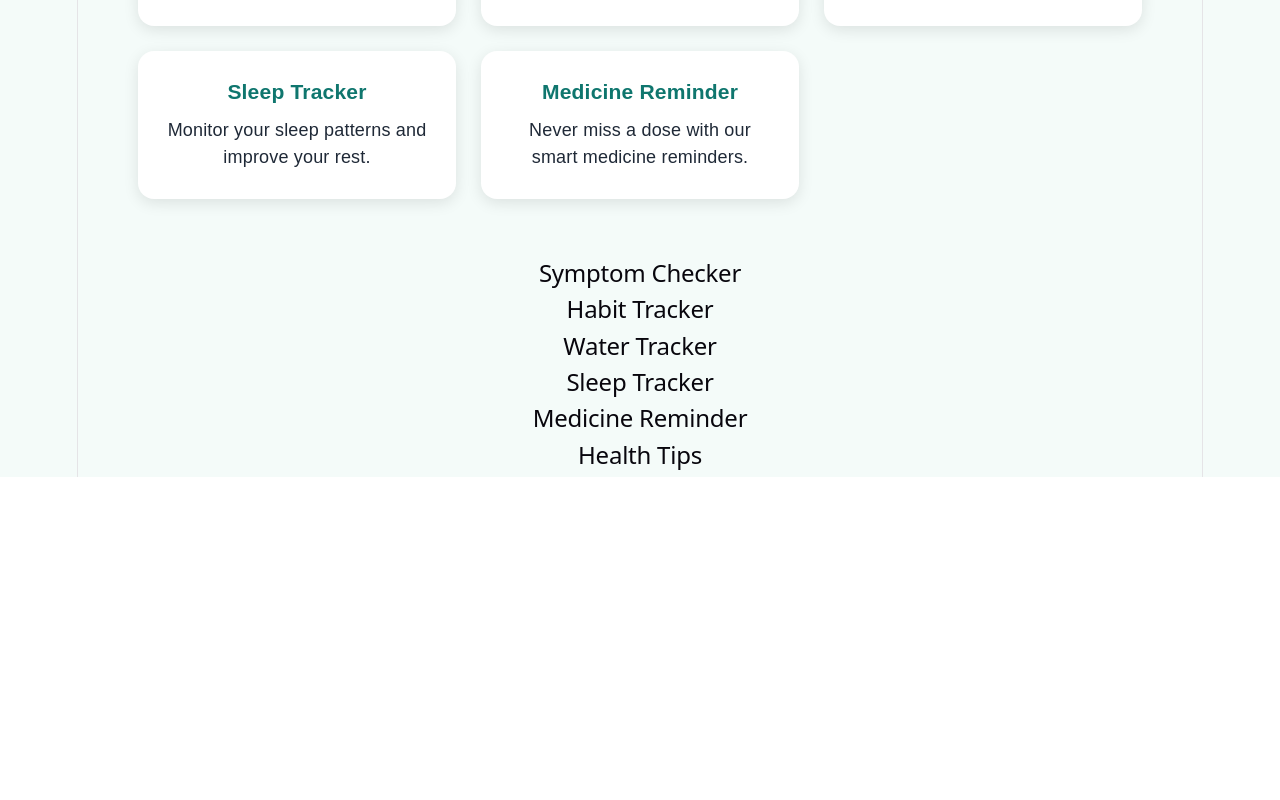
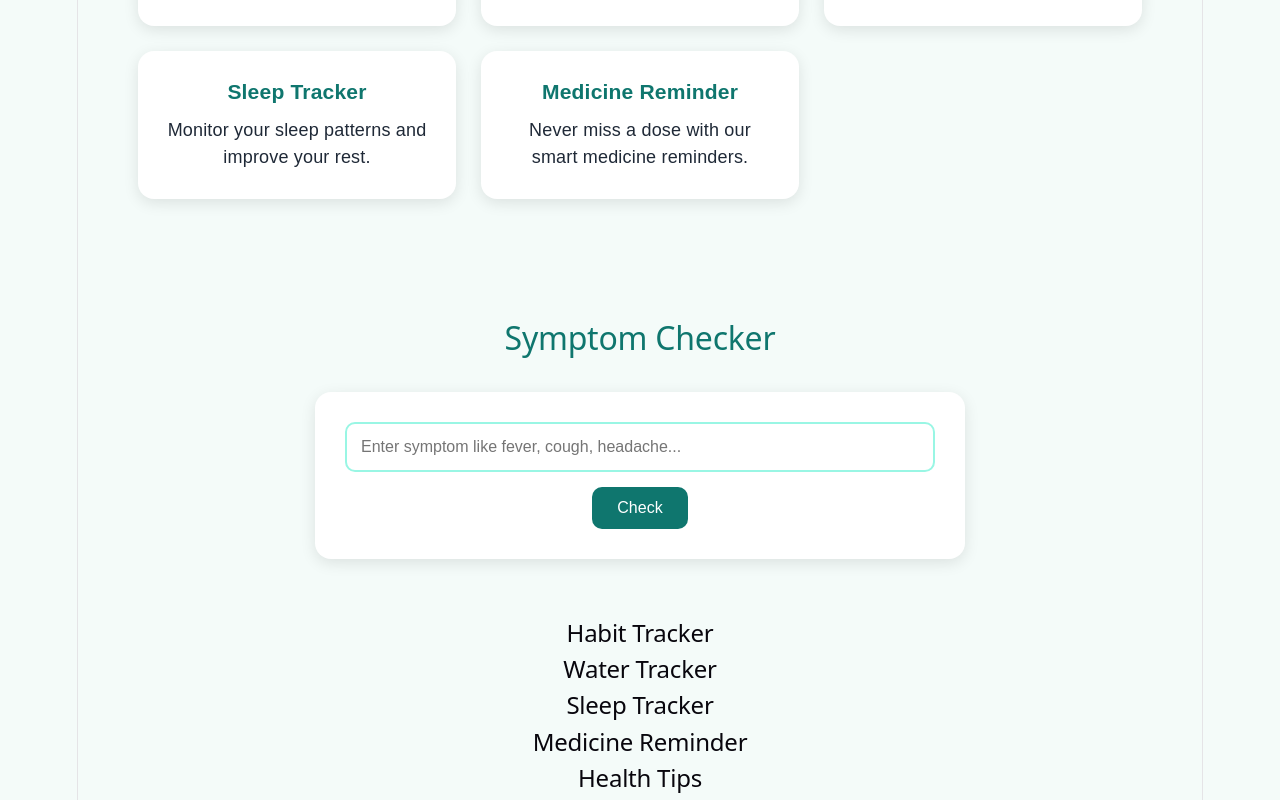
Before and after one commit to DDas12345/smart-health-assistant, a React (Vite) app: page / in a window 1280 px wide. Shown: the part 801-1601 px from the top of the page. Before the commit the page ends 1278 px from the top, so only its background shows below. Built offline with nearby package versions, Linux system fonts and the light colour scheme.

Commit message:
Added functional symptom checker

```diff
--- a/src/App.css
+++ b/src/App.css
@@ -143,3 +143,44 @@ body {
     grid-template-columns: 1fr;
   }
 }
+
+.checker-box {
+  max-width: 650px;
+  margin: auto;
+  background-color: white;
+  padding: 30px;
+  border-radius: 16px;
+  box-shadow: 0 4px 15px rgba(0, 0, 0, 0.1);
+}
+
+.checker-box input {
+  width: 100%;
+  padding: 14px;
+  border: 2px solid #99f6e4;
+  border-radius: 10px;
+  font-size: 16px;
+  margin-bottom: 15px;
+}
+
+.checker-box button {
+  padding: 12px 25px;
+  border: none;
+  border-radius: 10px;
+  background-color: #0f766e;
+  color: white;
+  font-size: 16px;
+  cursor: pointer;
+}
+
+.checker-box button:hover {
+  background-color: #115e59;
+}
+
+.suggestion {
+  margin-top: 20px;
+  padding: 15px;
+  background-color: #ecfeff;
+  border-left: 5px solid #0f766e;
+  border-radius: 8px;
+  line-height: 1.5;
+}
--- a/src/components/SymptomChecker.jsx
+++ b/src/components/SymptomChecker.jsx
@@ -1,11 +1,46 @@
-import React from 'react'
+import { useState } from 'react'
 
 function SymptomChecker() {
+    const [symptom, setSymptom] = useState('')
+    const [suggestion, setSuggestion] = useState('')
+
+    function checkSymptom() {
+        const userSymptom = symptom.toLowerCase()
+
+        if (userSymptom.includes('fever')) {
+            setSuggestion('You may have fever. Drink water, take rest, and consult a doctor if it continues.')
+        } else if (userSymptom.includes('cough')) {
+            setSuggestion('You may have cough. Drink warm water and avoid cold food.')
+        } else if (userSymptom.includes('headache')) {
+            setSuggestion('You may have headache. Take rest, reduce screen time, and stay hydrated.')
+        } else if (userSymptom.includes('cold')) {
+            setSuggestion('You may have cold. Take steam, drink warm fluids, and rest properly.')
+        } else if (userSymptom.trim() === '') {
+            setSuggestion('Please enter a symptom first.')
+        } else {
+            setSuggestion('Please monitor your symptoms and consult a doctor if the problem continues.')
+        }
+    }
+
     return (
-        <div>
+        <section className="section" id="symptoms">
             <h2>Symptom Checker</h2>
-        </div>
+
+            <div className="checker-box">
+                <input
+                    type="text"
+                    placeholder="Enter symptom like fever, cough, headache..."
+                    value={symptom}
+                    onChange={(e) => setSymptom(e.target.value)}
+                />
+
+                <button onClick={checkSymptom}>Check</button>
+
+                {suggestion && <p className="suggestion">{suggestion}</p>}
+            </div>
+        </section>
     )
 }
 
+
 export default SymptomChecker
```
